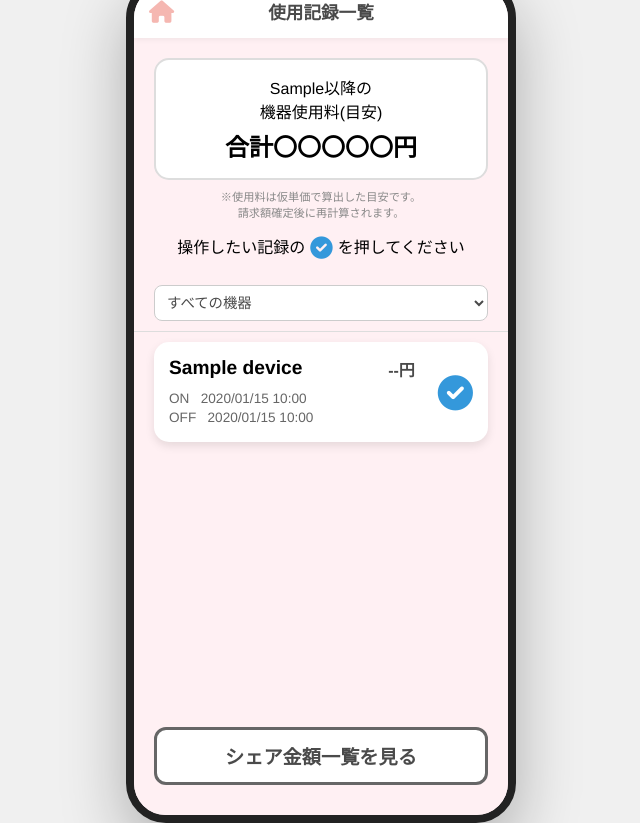
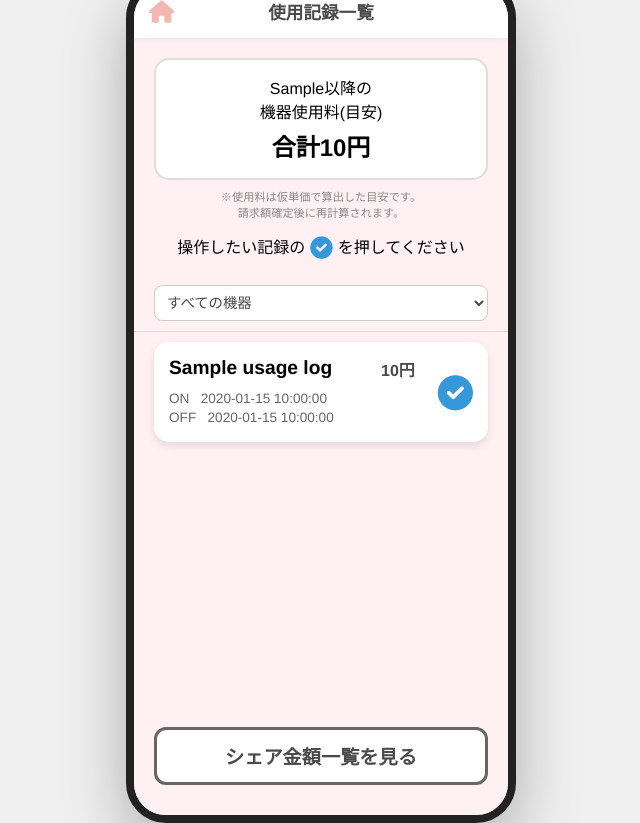
Before and after one commit to kubota-a/family-electricity-cost-share, a Python web app: template templates/user_usage_logs.html in a window 1280 px wide. Shown: the whole page, without its empty margins (319-959 px from the left). Run offline with Jinja, Linux system fonts and the light colour scheme; the template is opened without the code that fills it: most values are stand-ins (such as "Sample title", 1, 10 or a date in 2020).

Commit message:
feat: 使用記録一覧の絞り込み・JST表示・概算料金および合計表示を実装

```diff
--- a/templates/user_usage_logs.html
+++ b/templates/user_usage_logs.html
@@ -355,7 +355,7 @@
                 {{ unfinalized_start_display }}以降の<br>機器使用料(目安)
                 {% endif %}
             </div>
-            <div class="summary-amount">合計〇〇〇〇〇円</div>
+            <div class="summary-amount">合計{{ summary_total_yen }}円</div>
         </div>
         <p class="note">※使用料は仮単価で算出した目安です。<br>請求額確定後に再計算されます。</p>
 
@@ -375,13 +375,14 @@
     </div>
 
     <div class="filter-section">
-        <select class="device-select">
-            <option value="all">すべての機器</option>
-            <option value="heater">暖房</option>
-            <option value="stove-weak">ストーブ弱</option>
-            <option value="stove-strong">ストーブ強</option>
-            <option value="cooling">冷房</option>
-        </select>
+        <form method="get">
+            <select class="device-select" name="device_id" onchange="this.form.submit()">
+                <option value="">すべての機器</option>
+                {% for device in owned_devices %}
+                <option value="{{ device.id }}" {% if selected_device_id == device.id %}selected{% endif %}>{{ device.name }}</option>
+                {% endfor %}
+            </select>
+        </form>
     </div>
 
     <main class="usage-list">
@@ -390,22 +391,24 @@
         <div class="usage-item">
             <div class="item-info">
                 <div class="item-header">
-                    <span class="item-name">{{ usage_log.device.name }}</span>
-                    <span class="item-price">--円</span>
+                    <span class="item-name">{{ usage_log.device_name }}</span>
+                    {% if usage_log.estimated_cost_yen is not none %}
+                    <span class="item-price">{{ usage_log.estimated_cost_yen }}円</span>
+                    {% endif %}
                 </div>
                 <div class="item-time">
                     <div class="item-time-main">
-                        ON &nbsp; {{ usage_log.start_time.strftime("%Y/%m/%d %H:%M") }}
-                        {% if usage_log.end_time %}
-                        <br>OFF &nbsp; {{ usage_log.end_time.strftime("%Y/%m/%d %H:%M") }}
+                        ON &nbsp; {{ usage_log.start_time_display }}
+                        {% if usage_log.end_time_display %}
+                        <br>OFF &nbsp; {{ usage_log.end_time_display }}
                         {% endif %}
                     </div>
-                    {% if not usage_log.end_time %}
+                    {% if usage_log.end_time_display is none %}
                     <span class="badge-status badge-on">運転中</span>
                     {% endif %}
                 </div>
             </div>
-            <i class="fas fa-check-circle check-icon"></i>
+            <i class="fas fa-check-circle check-icon" data-modal-id="usageActionModal-{{ usage_log.id }}"></i>
         </div>
         {% endfor %}
         {% else %}
@@ -413,17 +416,24 @@
         {% endif %}
     </main>
 
-    <div class="modal-overlay" id="usageActionModal">
+    {% for usage_log in usage_logs %}
+    <div class="modal-overlay" id="usageActionModal-{{ usage_log.id }}">
         <div class="modal-content">
             <div class="target-record-card">
                 <div class="record-info">
                     <div class="record-header">
-                        <span class="record-name">暖房</span>
-                        <span class="record-price">80円（目安）</span>
+                        <span class="record-name">{{ usage_log.device_name }}</span>
+                        {% if usage_log.estimated_cost_yen is not none %}
+                        <span class="record-price">{{ usage_log.estimated_cost_yen }}円（目安）</span>
+                        {% endif %}
                     </div>
                     <div class="record-time">
-                        ON &nbsp; yyyy/mm/dd(aaa) hh:mm<br>
-                        OFF &nbsp; yyyy/mm/dd(aaa) hh:mm
+                        ON &nbsp; {{ usage_log.start_time_display }}
+                        {% if usage_log.end_time_display %}
+                        <br>OFF &nbsp; {{ usage_log.end_time_display }}
+                        {% else %}
+                        <br>運転中
+                        {% endif %}
                     </div>
                 </div>
             </div>
@@ -431,11 +441,11 @@
             <p class="confirm-message">この記録をどうしますか？</p>
 
             <div class="action-grid">
-                <a class="action-btn" href="{{ url_for('user_usage_delete', usage_log_id=1) }}">
+                <a class="action-btn" href="{{ url_for('user_usage_delete', usage_log_id=usage_log.id) }}">
                     <i class="fas fa-trash-can icon-delete"></i>
                     <span>削除</span>
                 </a>
-                <a class="action-btn" href="{{ url_for('user_usage_edit', usage_log_id=1) }}">
+                <a class="action-btn" href="{{ url_for('user_usage_edit', usage_log_id=usage_log.id) }}">
                     <i class="fas fa-pen-to-square icon-edit"></i>
                     <span>編集</span>
                 </a>
@@ -444,6 +454,7 @@
             <button class="btn-cancel" type="button">やめる</button>
         </div>
     </div>
+    {% endfor %}
 
     <footer>
         <button class="footer-button" type="button">シェア金額一覧を見る</button>
```
Also changed, not shown: app.py (+84 -7 lines).
